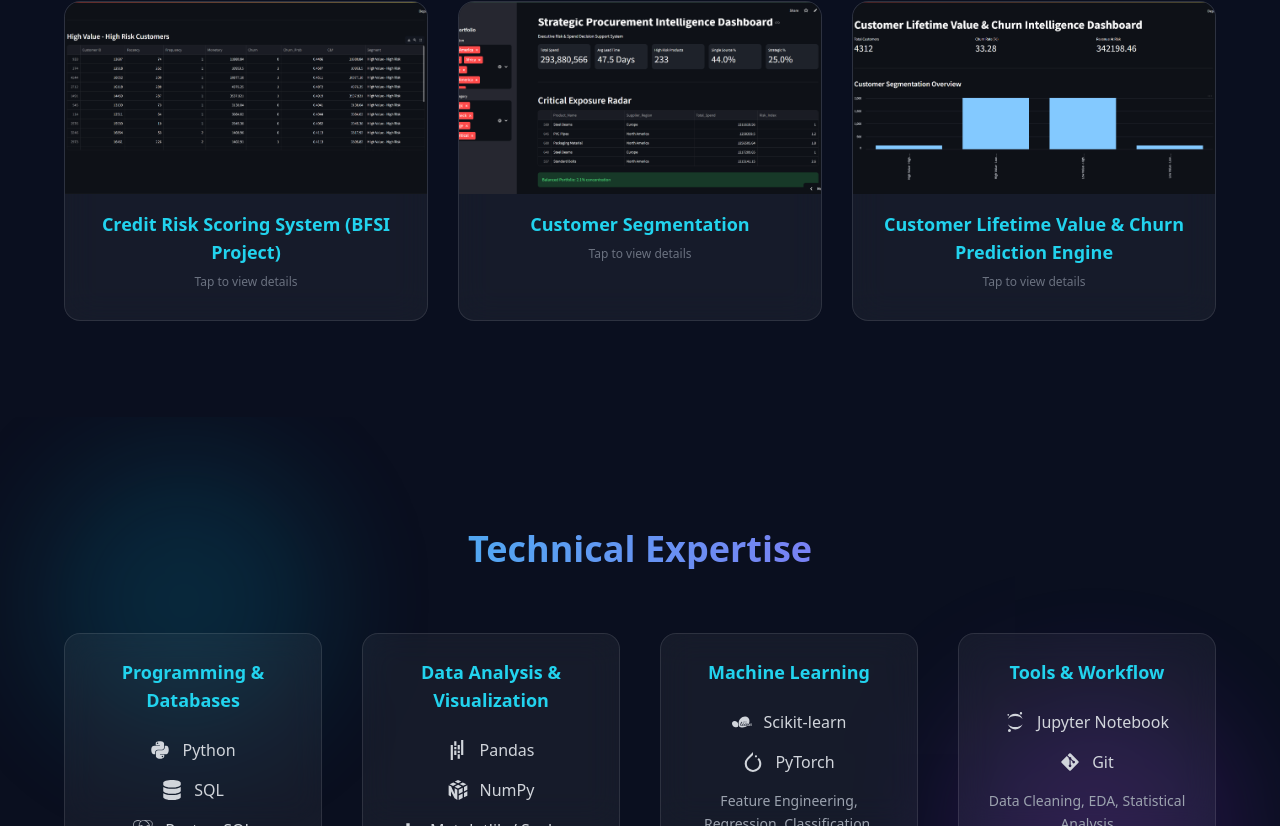
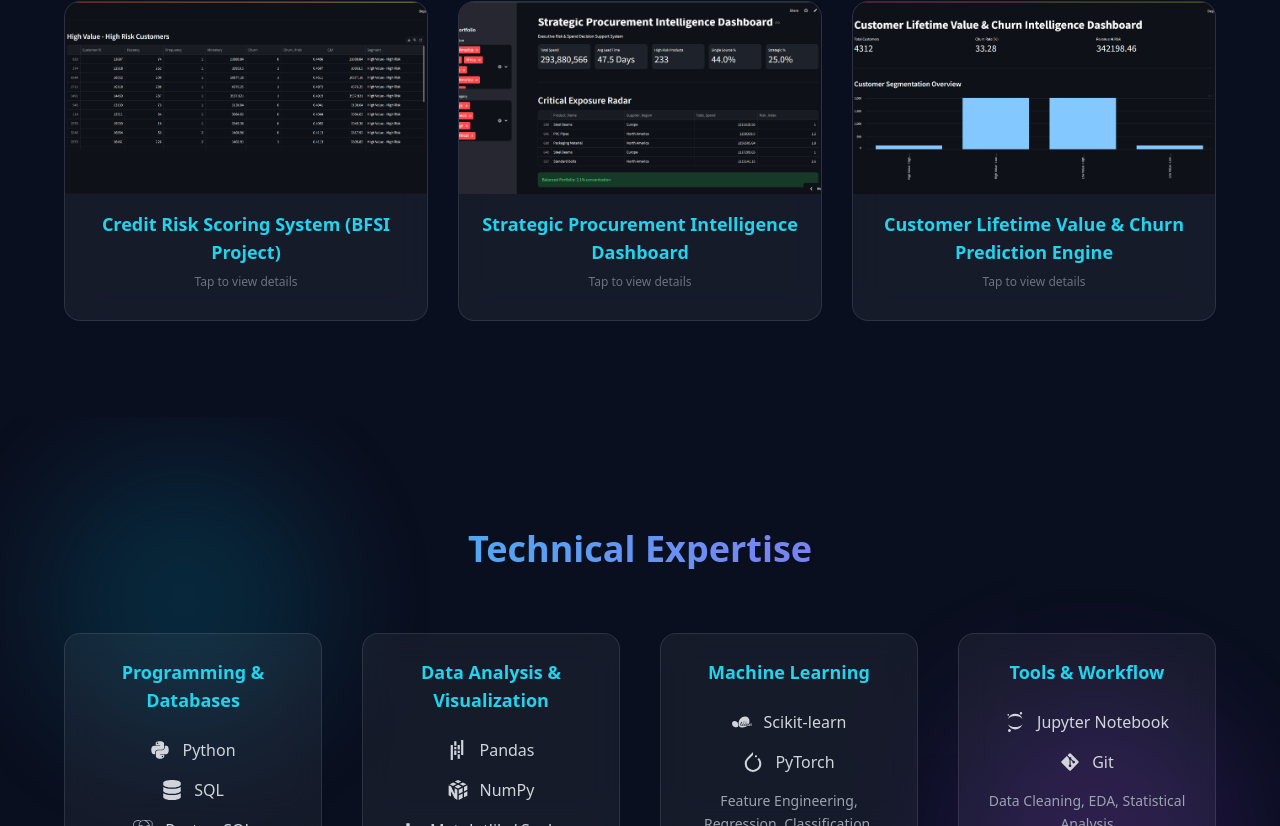
Before and after one commit to rohitsutar1611-ops/portfolio-frontend, a Next.js app: page / in a window 1280 px wide. Shown: the part 1445-2271 px from the top of the page. Built offline with nearby package versions, Linux system fonts and the light colour scheme.

Commit message:
project-name

```diff
--- a/src/app/page.tsx
+++ b/src/app/page.tsx
@@ -194,7 +194,7 @@
                 live: "#",
               },
               {
-                title: "Customer Segmentation",
+                title: "Strategic Procurement Intelligence Dashboard",
                 desc: "An AI-powered Strategic Procurement Decision Support System built using Streamlit, Machine Learning, and the Kraljic Matrix Framework.This platform transforms traditional procurement analysis into a predictive and prescriptive intelligence tool for executive decision-making.",
                 img: "/Strategic Procurement.png",
                 github: "https://github.com/rohitsutar1611-ops/strategic-procurement-intelligence",
```
